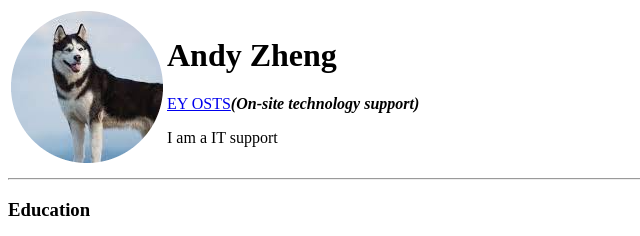
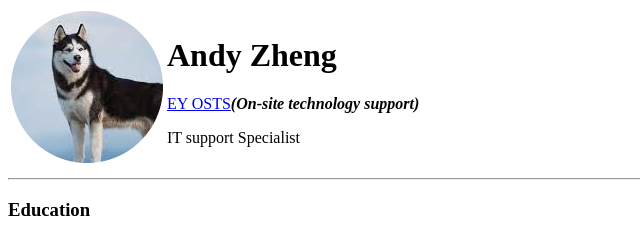
Before and after one commit to andyzheng09/cv, a plain HTML site: page index.html in a window 1280 px wide. Shown: the top 236 px of the page, 0-640 px from the left. Drawn offline with Linux system fonts and the light colour scheme.

Commit message:
Update index.html

```diff
--- a/index.html
+++ b/index.html
@@ -11,7 +11,7 @@
                 <td><img src="CircleHusky.png" alt="Husky Dog picture" ></td>
                 <td><h1>Andy Zheng</h1>
                     <p><a href="https://eyt.service-now.com/ey?id=kb_article_view&sys_kb_id=e66b099e87e18590916f43b8cebb35fd">EY OSTS</a><strong><em>(On-site technology support)</em></strong></p>
-                    <p>I am a IT support</p></td>
+                    <p>IT support Specialist</p></td>
             </tr>
         </table>
         <hr>
```
